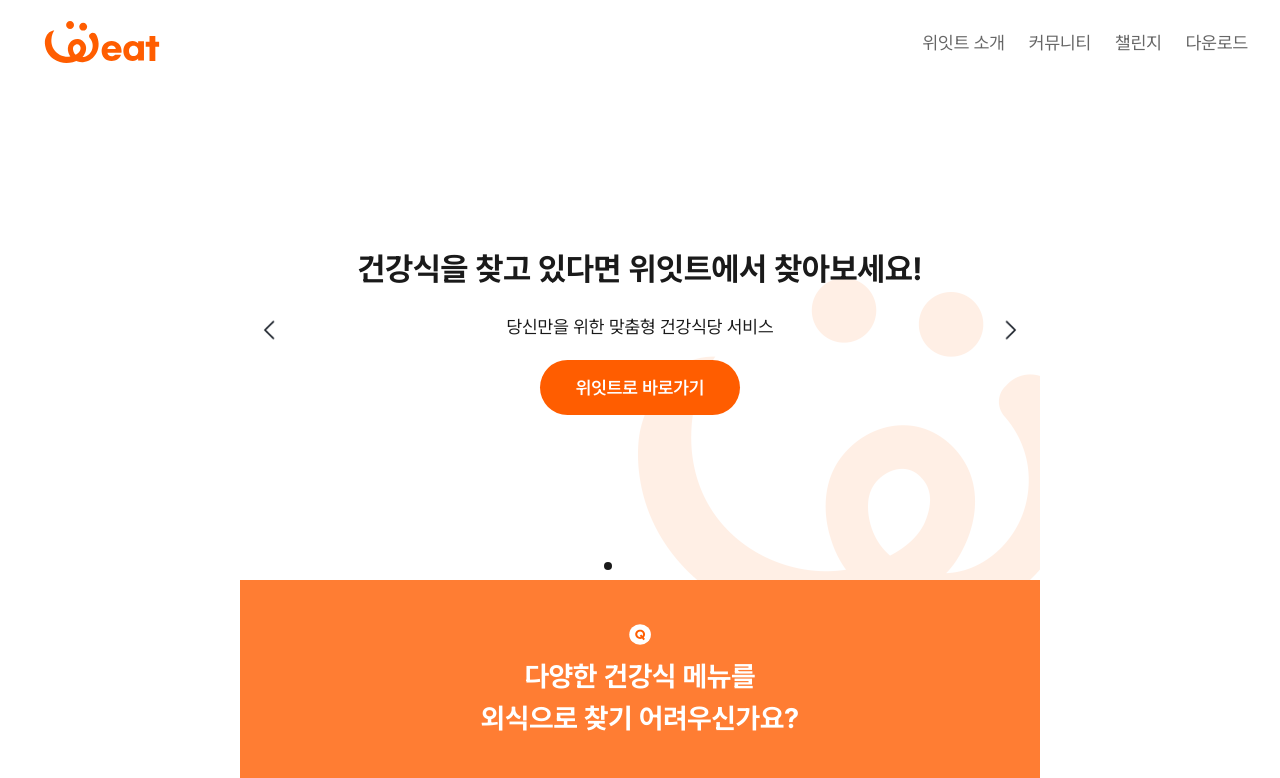
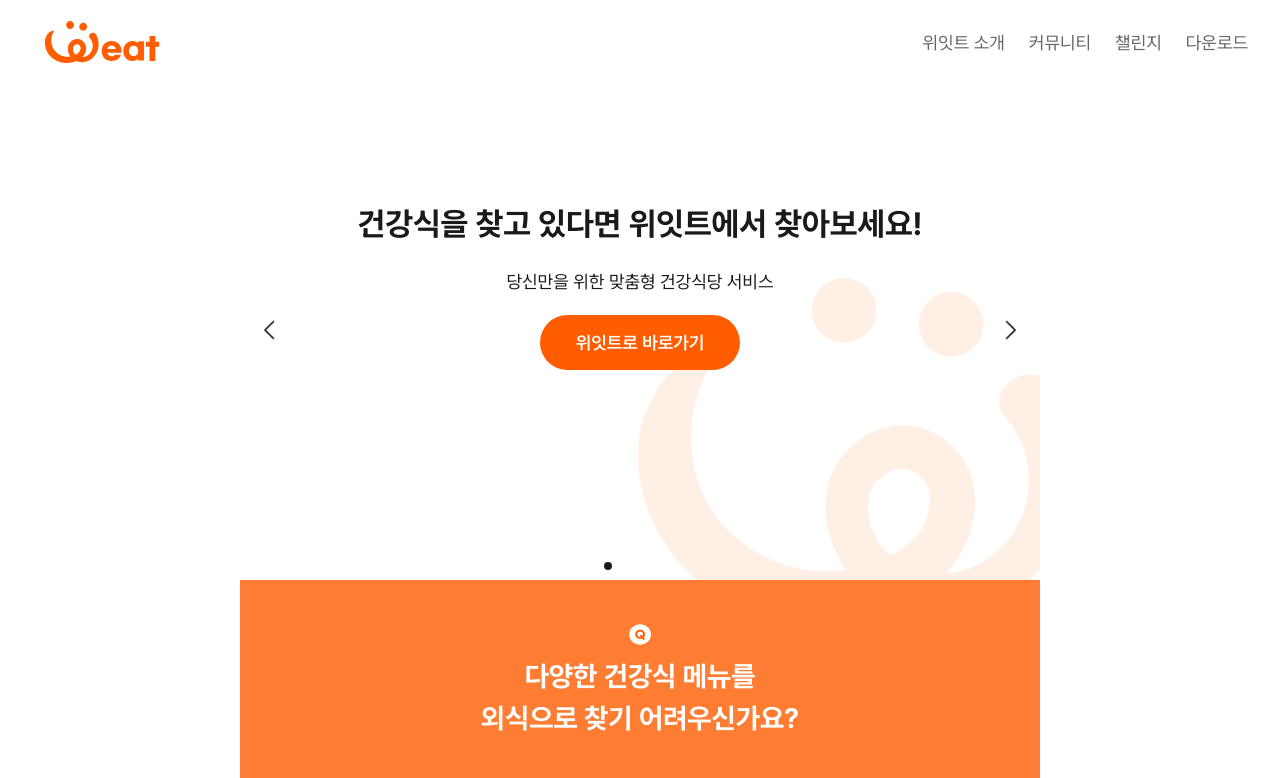
Before and after one commit to hyun2e/weat-landing, a React (Vite) app: page / in a window 1280 px wide. Shown: the top 778 px of the page. Built offline with nearby package versions, Linux system fonts and the light colour scheme.

Commit message:
slider edit

```diff
--- a/src/components/Slider.jsx
+++ b/src/components/Slider.jsx
@@ -30,8 +30,8 @@ const Slide = styled.div`
   display: flex;
   flex-direction: column;
   align-items: center;
-  justify-content: center;
-  top: 35%;
+  justify-content: flex-end;
+  padding-bottom: 210px;
   font-size: 32px;
   color: white;
   gap: 20px;
```
